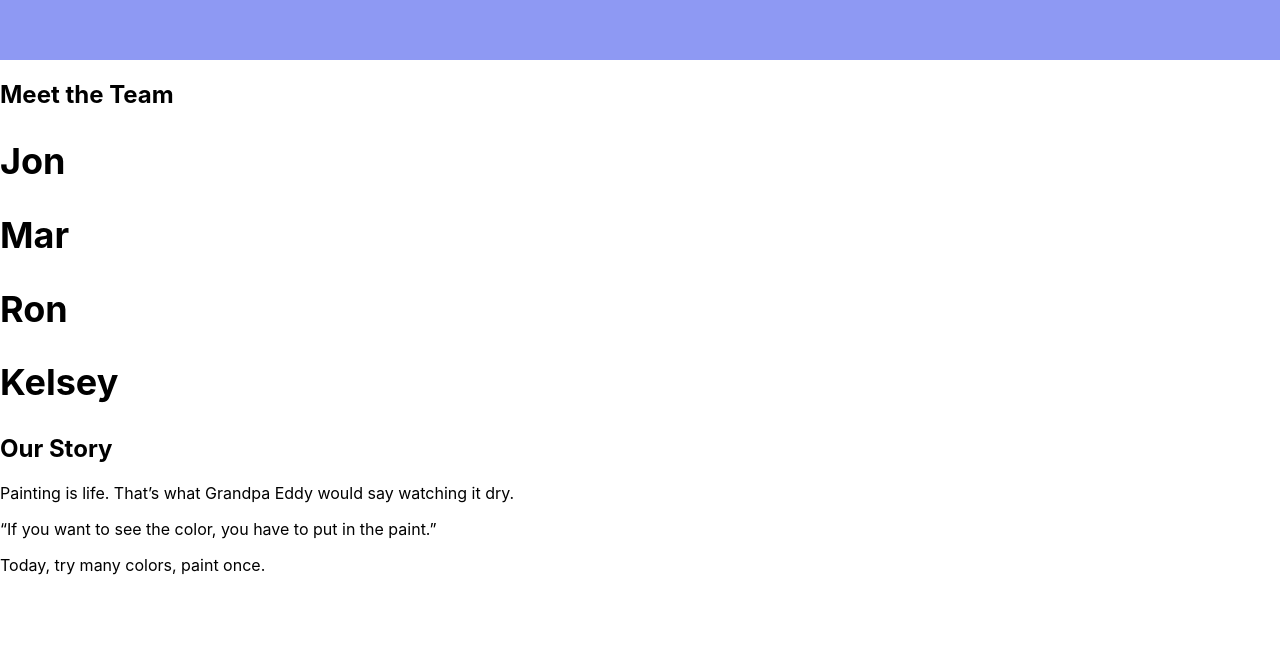
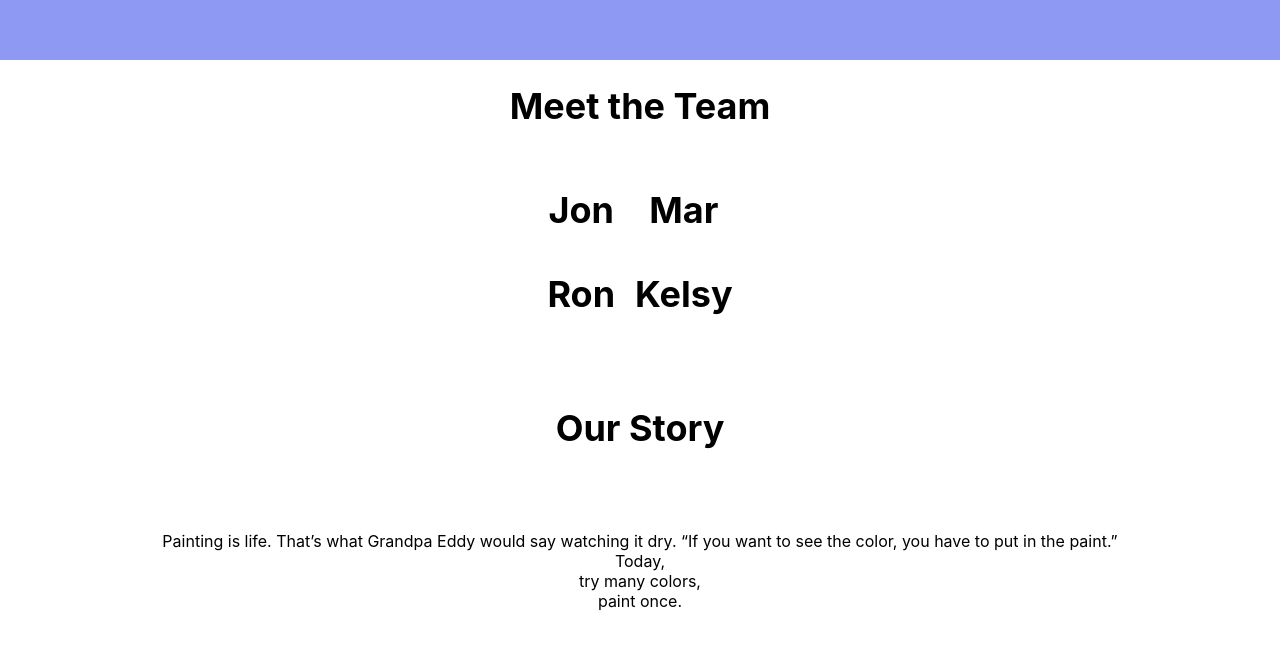
Before and after one commit to JonathanPynes/capstone-project, a React (Create React App) app: page / in a window 1280 px wide. Shown: the part 1181-1830 px from the top of the page. Before the commit the page ends 1772 px from the top, so only its background shows below. Built offline with nearby package versions, Linux system fonts and the light colour scheme.

Commit message:
css done kinda almost

```diff
--- a/src/App.css
+++ b/src/App.css
@@ -1,5 +1,3 @@
-.App {
-}
 ul {
   list-style-type: none;
   padding-left: 0;
--- a/src/App.js
+++ b/src/App.js
@@ -34,56 +34,57 @@ function App() {
           </ul>
         </Quotesection>
       </Mainhero>
-      <section className="The-team">
-        <h2 className="Team-heading">Meet the Team</h2>
+      <Meetteamheader>Meet the Team</Meetteamheader>
+      <Meetteam>
         <Name>Jon</Name>
         <Name>Mar</Name>
         <Name>Ron</Name>
-        <Name>Kelsey</Name>
-      </section>
-      <section className="Our-story">
-        <h2 className="Story-heading">Our Story</h2>
+        <Name>Kelsy</Name>
+      </Meetteam>
+      <Ourstory>
+        <Storyheader>Our Story</Storyheader>
         <ul>
           <li>
-            <p className="Story-text">
+            <Storytext>
               Painting is life. That’s what Grandpa Eddy would say watching it
-              dry.
-            </p>
-          </li>
-          <li>
-            <p className="Story-text">
-              “If you want to see the color, you have to put in the paint.”
-            </p>
-          </li>
-          <li>
-            <p className="Story-text">Today, try many colors, paint once.</p>
+              dry. “If you want to see the color, you have to put in the paint.”{" "}
+              <br></br>
+              Today,
+              <br></br>try many colors,
+              <br></br>paint once.
+            </Storytext>
           </li>
         </ul>
-      </section>
+      </Ourstory>
       <footer></footer>
     </div>
   );
 }
+
+// Header start
 
 const Mainheader = styled.header`
   background-color: #5c6bc0;
   height: 241px;
   width: auto;
   padding-left: 15px;
+  padding-right: 15px;
   padding-top: 30px;
   display: flex;
   flex-direction: column;
-  justify-content: flex-start;
+  align-items: flex-end;
 `;
 
 const Header = styled.h1`
   color: #ffffff;
   font-size: 24px;
+  text-align: right;
 `;
 
 const Headertwo = styled.h1`
   color: #ffffff;
   font-size: 24px;
+  text-align: right;
 `;
 
 const Startbutton = styled.button`
@@ -93,6 +94,9 @@ const Startbutton = styled.button`
   height: 25px;
   font-size: 12px;
 `;
+
+//Header end
+//Video and Quotes start
 
 const Mainhero = styled.section`
   background-color: #8e99f3;
@@ -139,8 +143,54 @@ const Quotethree = styled.p`
   display: flex;
 `;
 
+//Video and Quotes end
+//Meet the team section start
+
+const Meetteam = styled.section`
+  margin-top: 40px;
+  margin-bottom: 40px;
+  display: grid;
+  grid-template-columns: auto auto;
+  justify-content: center;
+`;
+
+const Meetteamheader = styled.h1`
+  font-size: 36px;
+  display: flex;
+  justify-content: center;
+`;
+
 const Name = styled.h2`
   font-size: 36px;
+  margin: 20px;
+  margin-left: 10px;
+  margin-right: 10px;
+  display: flex;
+  justify-content: space-around;
 `;
 
+//Meet the team section end
+//Our story section start
+
+const Ourstory = styled.section`
+  display: flex;
+  flex-direction: column;
+  justify-content: center;
+  align-items: center;
+`;
+
+const Storyheader = styled.h2`
+  font-size: 36px;
+  display: flex;
+`;
+
+const Storytext = styled.p`
+  font-size: 18;
+  margin: 35px;
+  margin-bottom: 50px;
+  text-align: center;
+`;
+
+//Our story section end
+
 export default App;
```
